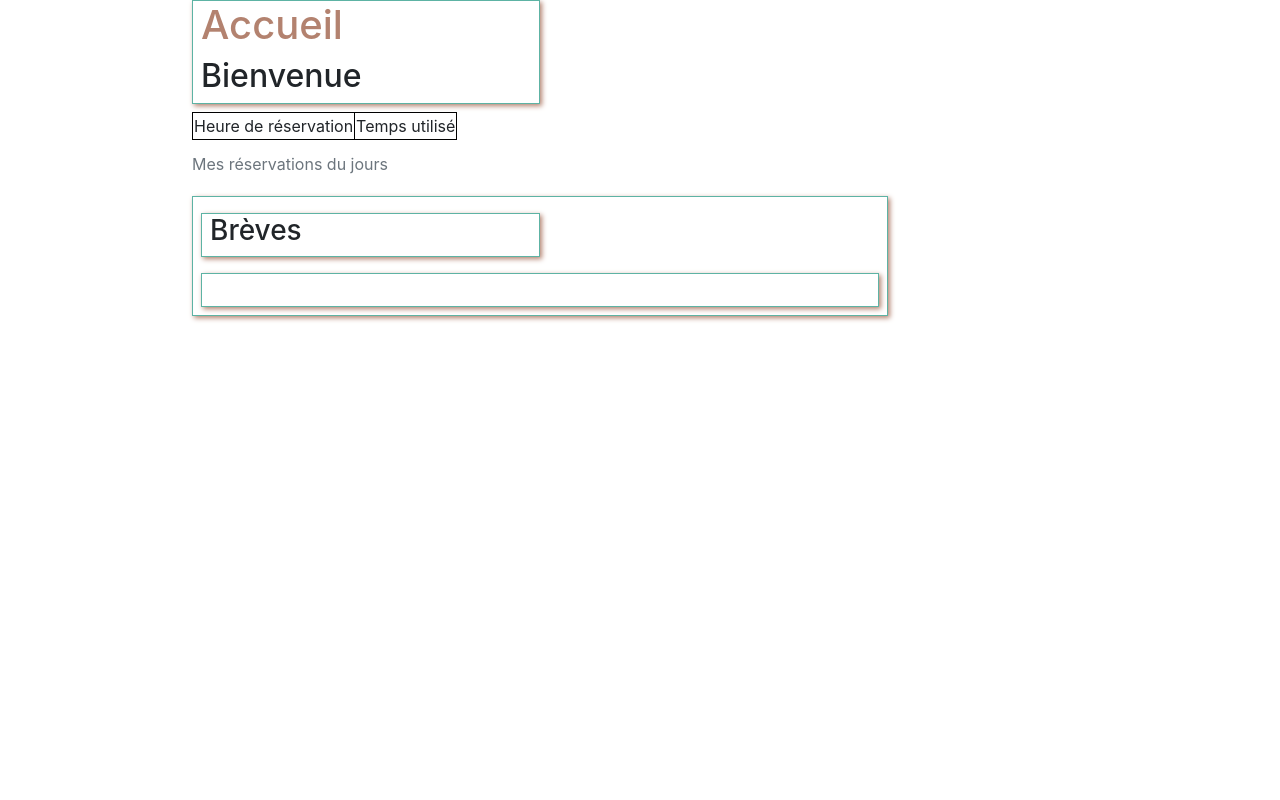
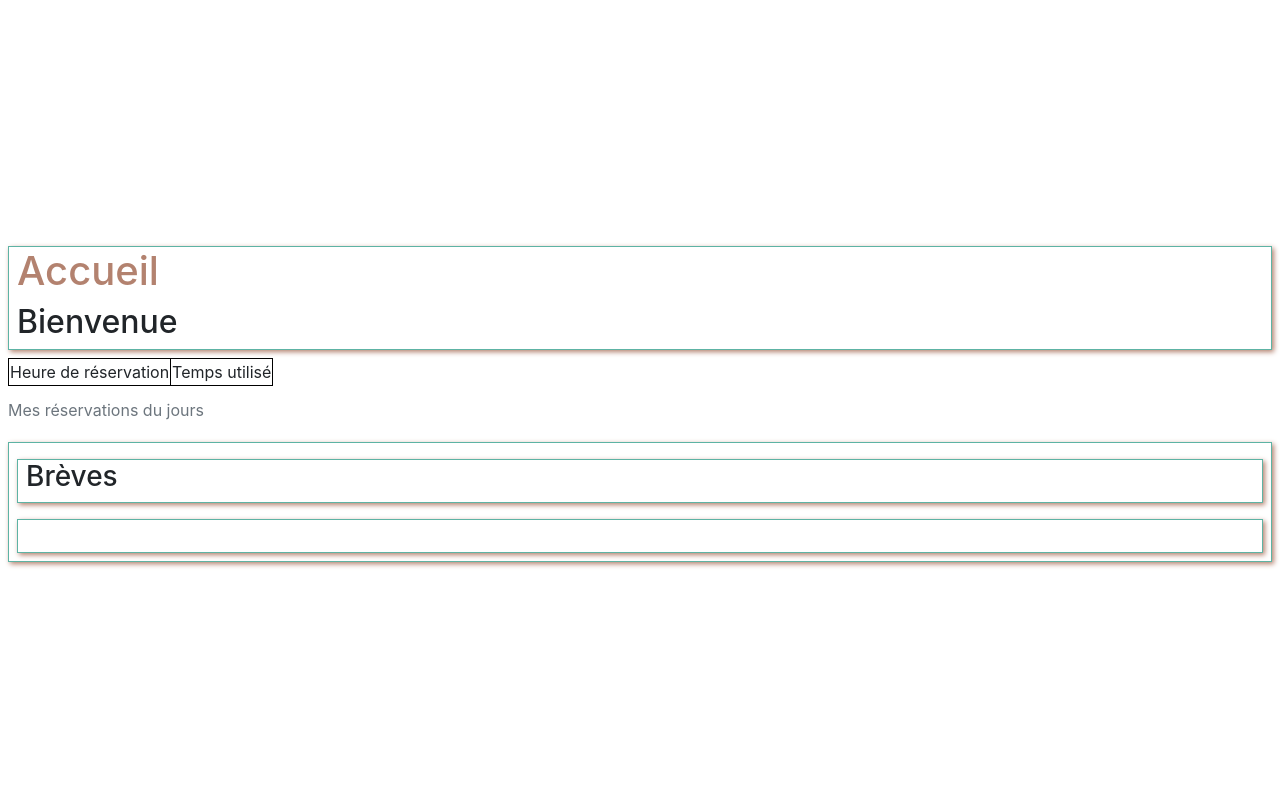
Before and after one commit to Faarged/Consonne_symfony, a Symfony app: template Consonne/templates/consonne/home.html.twig in a window 1280 px wide. Run offline with Twig, Linux system fonts and the light colour scheme; the template is opened without the code that fills it, so the values that code supplies are empty; some libraries are stand-ins or nearby versions.

Commit message:
amélio affichage global

```diff
--- a/Consonne/public/css/main.css
+++ b/Consonne/public/css/main.css
@@ -31,6 +31,8 @@ body {
 
 .row{
   max-width: 100% !important;
+  margin-right: 0 !important;
+  margin-left: 0 !important;
 }
 
 a {
@@ -118,7 +120,6 @@ header > p {
 
 /*Placement nav admin*/
 .corps{
-  display: flex;
   flex-flow: row wrap;
 }
 
@@ -145,12 +146,12 @@ nav {
 }
 
 .accueil{
-  padding-left: 15%;
+  padding-top: 0.5em;
+  padding-left: 0.5em;
   padding-right: 0.5em;
-  display: flex;
   flex: 1;
-  max-width: 70%;
   flex-flow: column;
+  max-width: 100%;
 }
 
 table, tr, td{
@@ -212,7 +213,6 @@ select {
   box-shadow: 2px 2px 5px #B3826F;
   margin-bottom: 0.5em;
   padding-left: 0.5em;
-  width: 50%;
 }
 
 #sous-titre{
--- a/Consonne/templates/base.html.twig
+++ b/Consonne/templates/base.html.twig
@@ -32,9 +32,9 @@
         </header>
 
         {% if app.user.isAdmin %}
-        <div class="row corps">
+        <div class="row corps d-flex justify-content-center">
 
-          <div class="navadmin col-2">
+          <div class="navadmin col-xs-12 col-m-2">
             <nav>
 
               <h3>Administration</h3>
--- a/Consonne/templates/consonne/create_account.html.twig
+++ b/Consonne/templates/consonne/create_account.html.twig
@@ -23,7 +23,7 @@ Edition de compte
       {% endif %}
 
       </div>
-  <div class="col-9 d-flex justify-content-center perso">
+  <div class="col-m-10 col-xs-12 d-flex justify-content-center perso">
 
 
   {{ form_start(formUser) }}
--- a/Consonne/templates/consonne/home.html.twig
+++ b/Consonne/templates/consonne/home.html.twig
@@ -7,7 +7,7 @@
 {% block title %}Accueil{% endblock %}
 
 {% block body %}
-              <div class="accueil">
+              <div class="accueil d-flex col-xs-12 col-m-9 justify-content-center">
                 <div class="titre">
                   <h1>Accueil</h1>
                 <h2>Bienvenue {{ app.user.pseudo }}</h2>
--- a/Consonne/templates/consonne/list_adherents.html.twig
+++ b/Consonne/templates/consonne/list_adherents.html.twig
@@ -8,7 +8,7 @@
 
 {% block body %}
         {% if app.user.isAdmin %}
-        <div class="contenu col-10">
+        <div class="contenu col-xs-12 col-m-10">
           <div class="titre">
            <h1>Liste des adhérents</h1>
            <p>
```
